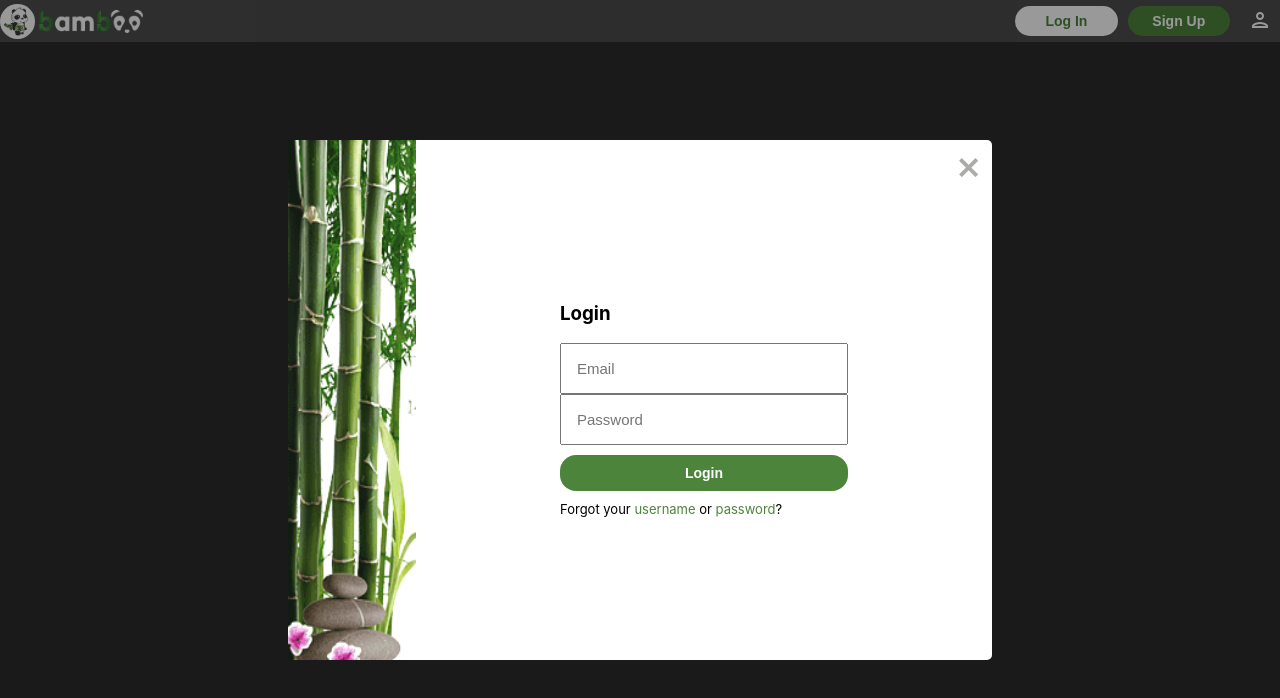
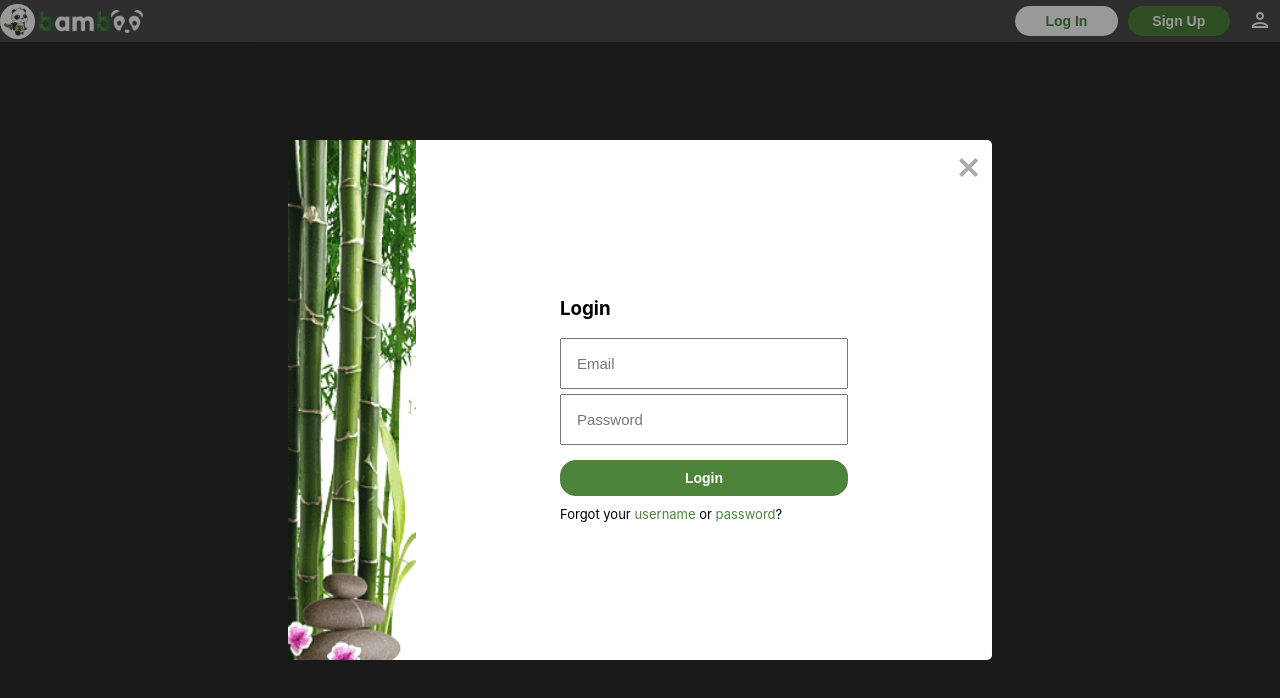
Before and after one commit to phunky-panda94/bamboo, a React (Create React App) app in the folder client/: page / in a window 1280 px wide. Both pictures are taken after a click on the button "Log In". Shown: the top 698 px of the page. Built offline with nearby package versions, Linux system fonts and the light colour scheme; no server answers.

Commit message:
styled field boxes, disabled profile button when not logged in

```diff
--- a/client/src/form/Form.css
+++ b/client/src/form/Form.css
@@ -22,6 +22,10 @@
 
 .form-field {
     width: 100%;
+}
+
+.form-field:not(:last-child) {
+    margin-bottom: 5px;
 }
 
 .form-field-group {
--- a/client/src/header/Header.js
+++ b/client/src/header/Header.js
@@ -32,7 +32,7 @@ function Header(props) {
                 {!loggedIn && <button className="bg-white dark-green header-btn" onClick={() => handleClick('Login')}>Log In</button>}
                 {!loggedIn && <button className="bg-dark-green white header-btn" onClick={() => handleClick('Sign Up')}>Sign Up</button>}
                 {loggedIn && <span className="white name">{user.firstName} {user.lastName}</span>}
-                <button className="profile" onClick={() => toggleMenu()}>
+                <button className="profile" onClick={toggleMenu} disabled={!loggedIn}>
                     <span className="white material-icons-outlined">person</span>
                 </button>
             </div>
```
